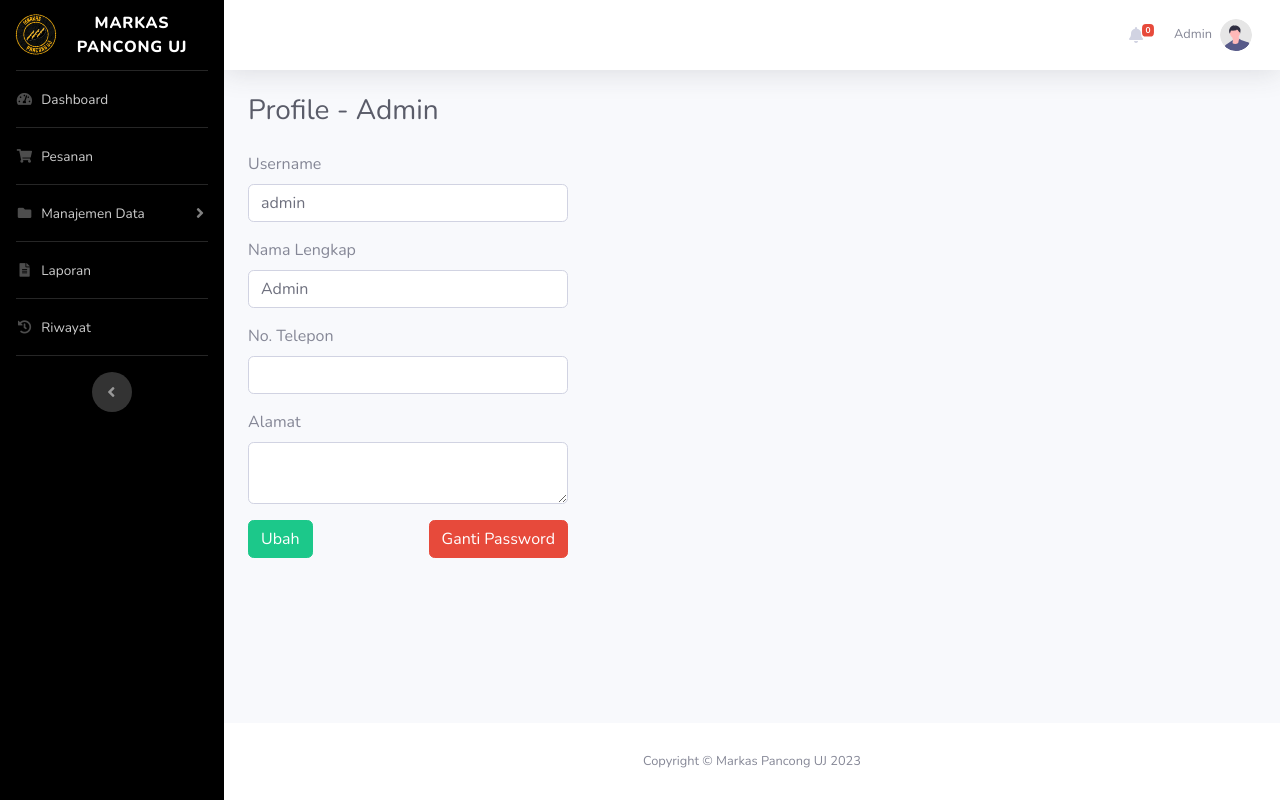
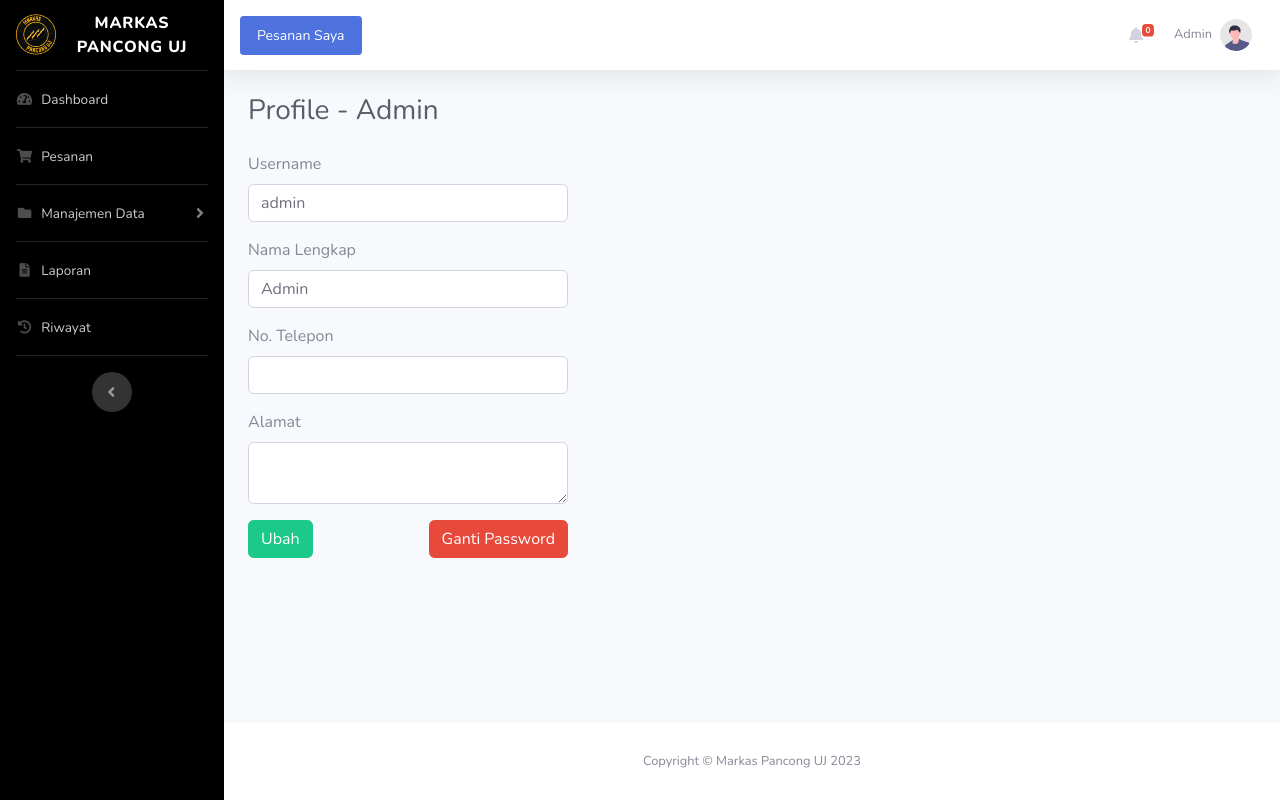
Before and after one commit to hako-975/markas_pancong_uj, a PHP site: page /profile.php in a window 1280 px wide. Run offline with PHP 8.4, Linux system fonts and the light colour scheme; a user stored in the database is signed in; data comes from the database, SQL or seed files in the repository; tables that the repository leaves empty hold one stand-in row (values such as "Sample post").

Commit message:
fixed ui

```diff
--- a/profile.php
+++ b/profile.php
@@ -53,8 +53,9 @@
 
     <!-- Page Wrapper -->
     <div id="wrapper">
-
-        <?php include 'sidebar.php'; ?>
+        <?php if ($dataUser['role'] == 'administrator'): ?>
+            <?php include 'sidebar.php'; ?>
+        <?php endif ?>
 
         <!-- Content Wrapper -->
         <div id="content-wrapper" class="d-flex flex-column">
--- a/topbar.php
+++ b/topbar.php
@@ -1,12 +1,13 @@
 <!-- Topbar -->
 <nav class="navbar navbar-expand navbar-light bg-white topbar mb-4 static-top shadow">
+    <?php if ($dataUser['role'] == 'administrator'): ?>
+        <!-- Sidebar Toggle (Topbar) -->
+        <button id="sidebarToggleTop" class="btn btn-link d-md-none rounded-circle mr-3">
+            <i class="fa fa-bars"></i>
+        </button>
+    <?php endif ?>
 
-    <!-- Sidebar Toggle (Topbar) -->
-    <button id="sidebarToggleTop" class="btn btn-link d-md-none rounded-circle mr-3">
-        <i class="fa fa-bars"></i>
-    </button>
-
-
+    <a class="nav-link btn btn-primary btn-sm text-white" href="pelanggan.php">Pesanan Saya</a>
     <!-- Topbar Navbar -->
     <ul class="navbar-nav ml-auto">
         <?php if ($dataUser['role'] == 'administrator'): ?>
@@ -29,6 +30,7 @@
         <?php endif ?>
         <!-- Nav Item - User Information -->
         <li class="nav-item dropdown no-arrow">
+
             <a class="nav-link dropdown-toggle" href="#" id="userDropdown" role="button"
                 data-toggle="dropdown" aria-haspopup="true" aria-expanded="false">
                 <span class="mr-2 d-none d-lg-inline text-gray-600 small"><?= $dataUser['nama_lengkap']; ?></span>
```
